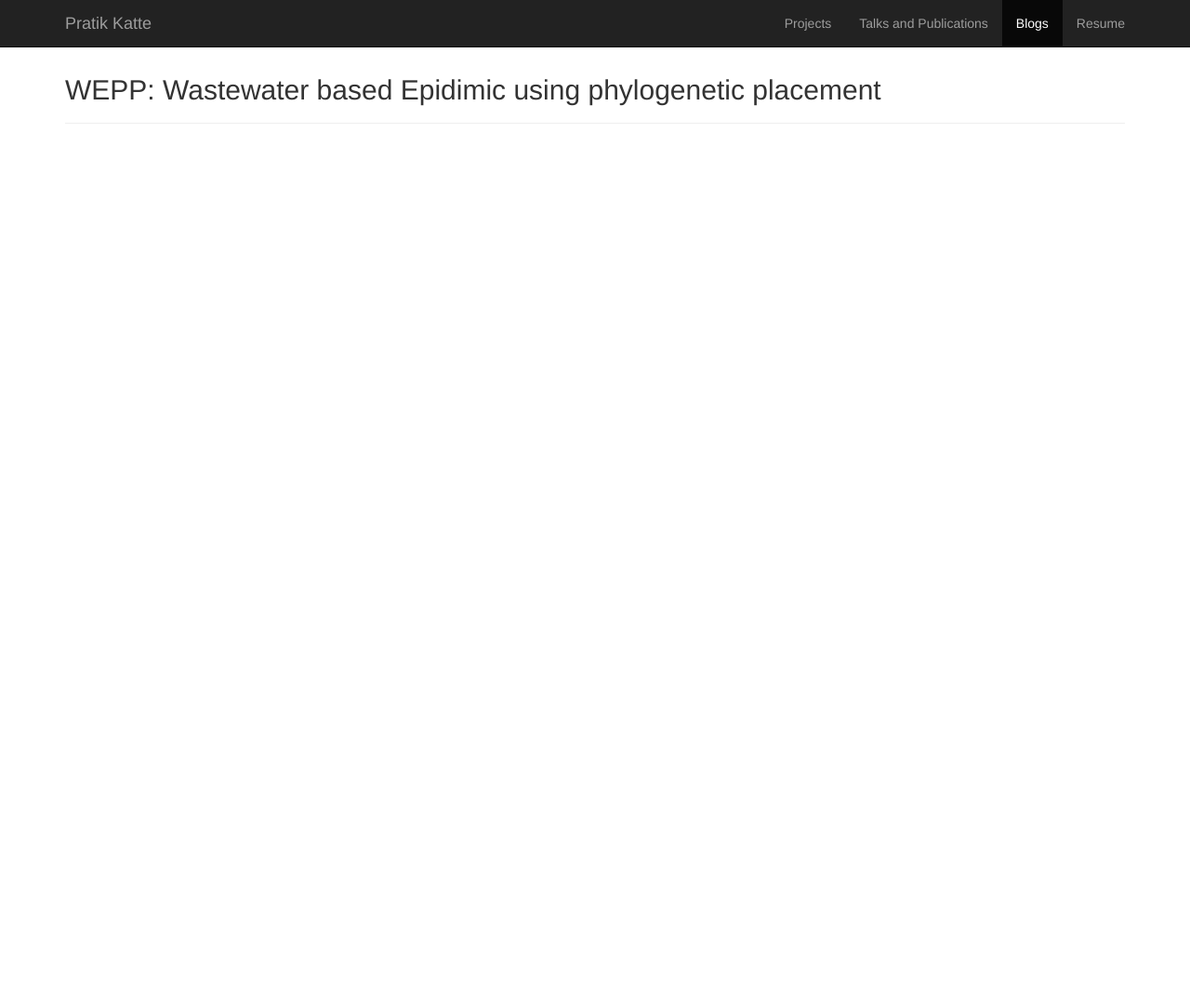
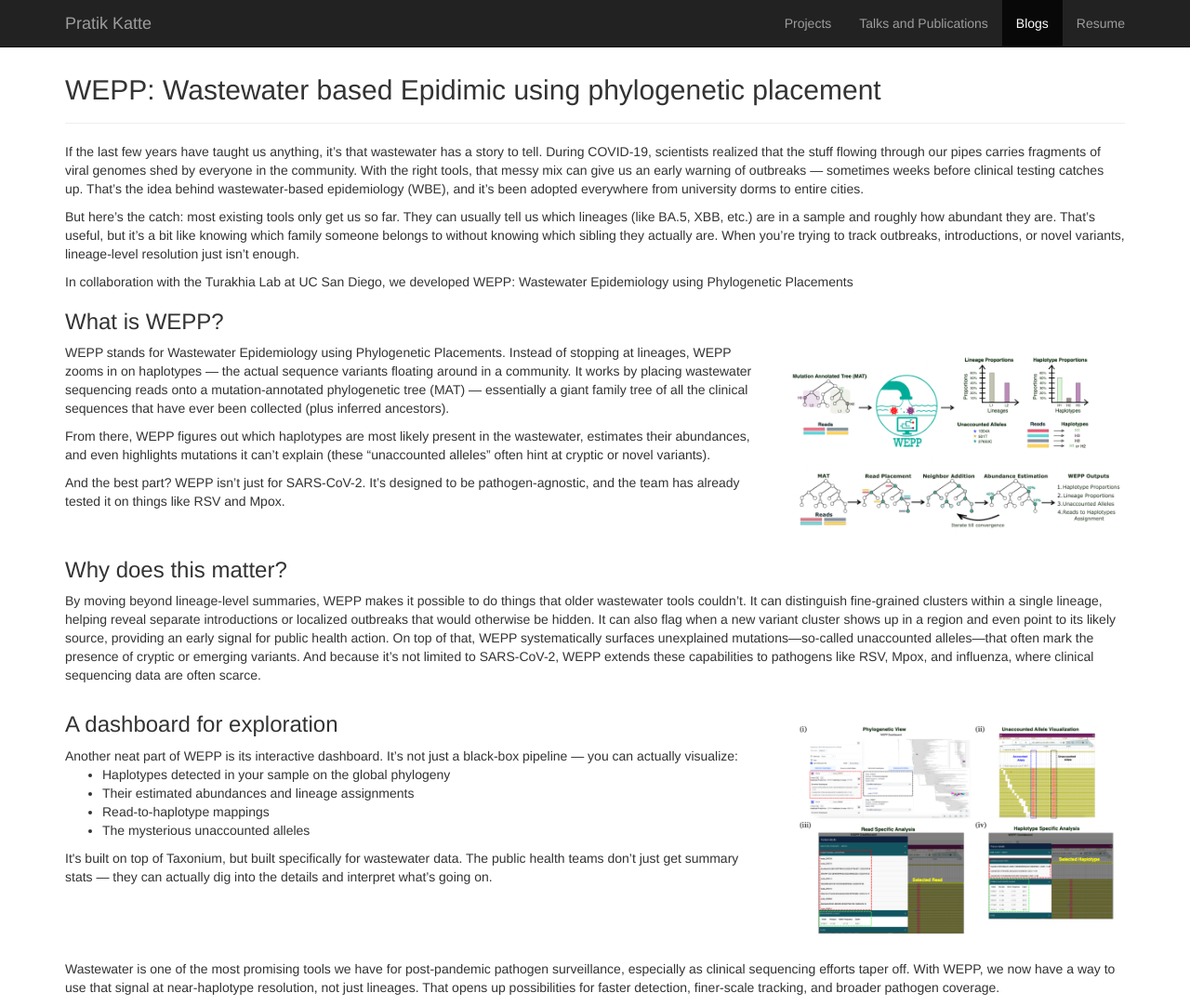
Before and after one commit to pratikkatte/pratikkatte.github.io, a Jekyll site: the page blogs/wepp.html, which Jekyll copies as it is, in a window 1280 px wide and 1082 px high. Shown: the whole window at 93% size. Built offline with Jekyll 4.4.1, drawn with Linux system fonts in a browser that asks for light colours; nearby versions of some CDN libraries; library files that are not in the unit come from our copies.

Commit message:
new blog draft

```diff
--- a/blogs/wepp.html
+++ b/blogs/wepp.html
@@ -38,6 +38,65 @@
       <div class="page-header">
         <h1 class="h2">WEPP: Wastewater based Epidimic using phylogenetic placement</h1>
       </div>
+      <p>
+        If the last few years have taught us anything, it’s that wastewater has a story to tell. During COVID-19, scientists realized that the stuff flowing through our pipes carries fragments of viral genomes shed by everyone in the community. With the right tools, that messy mix can give us an early warning of outbreaks — sometimes weeks before clinical testing catches up. That’s the idea behind wastewater-based epidemiology (WBE), and it’s been adopted everywhere from university dorms to entire cities.
+      </p>
+      <p>
+        But here’s the catch: most existing tools only get us so far. They can usually tell us which lineages (like BA.5, XBB, etc.) are in a sample and roughly how abundant they are. That’s useful, but it’s a bit like knowing which family someone belongs to without knowing which sibling they actually are. When you’re trying to track outbreaks, introductions, or novel variants, lineage-level resolution just isn’t enough.
+      </p>
+      <p>
+        In collaboration with the Turakhia Lab at UC San Diego, we developed WEPP: Wastewater Epidemiology using Phylogenetic Placements
+      </p>
+
+      <div>
+        <h3>What is WEPP?</h2>
+        <div class="row">
+          <div class="col-md-8">
+            <p>
+              WEPP stands for Wastewater Epidemiology using Phylogenetic Placements. Instead of stopping at lineages, WEPP zooms in on haplotypes — the actual sequence variants floating around in a community. It works by placing wastewater sequencing reads onto a mutation-annotated phylogenetic tree (MAT) — essentially a giant family tree of all the clinical sequences that have ever been collected (plus inferred ancestors).
+            </p>
+            <p>
+              From there, WEPP figures out which haplotypes are most likely present in the wastewater, estimates their abundances, and even highlights mutations it can’t explain (these “unaccounted alleles” often hint at cryptic or novel variants).
+            </p>
+            <p>
+              And the best part? WEPP isn’t just for SARS-CoV-2. It’s designed to be pathogen-agnostic, and the team has already tested it on things like RSV and Mpox.
+            </p>
+          </div>
+          <div class="col-md-4" style="text-align:right;">
+            <img src="/images/wepp-workflow.png" alt="WEPP phylogenetic placement diagram" class="img-responsive" style="max-width:100%; height:auto; margin-top:10px;">
+          </div>
+        </div>
+      </div>
+      <div>
+        <h3>Why does this matter?</h3>
+        <p>
+          By moving beyond lineage-level summaries, WEPP makes it possible to do things that older wastewater tools couldn’t. It can distinguish fine-grained clusters within a single lineage, helping reveal separate introductions or localized outbreaks that would otherwise be hidden. It can also flag when a new variant cluster shows up in a region and even point to its likely source, providing an early signal for public health action. On top of that, WEPP systematically surfaces unexplained mutations—so-called unaccounted alleles—that often mark the presence of cryptic or emerging variants. And because it’s not limited to SARS-CoV-2, WEPP extends these capabilities to pathogens like RSV, Mpox, and influenza, where clinical sequencing data are often scarce.
+        </p>
+      </div>
+      <div class="row">
+        <div class="col-md-8">
+          <h3>A dashboard for exploration</h3>
+          Another neat part of WEPP is its interactive dashboard. It’s not just a black-box pipeline — you can actually visualize:
+          <ul>
+            <li>Haplotypes detected in your sample on the global phylogeny</li>
+            <li>Their estimated abundances and lineage assignments</li>
+            <li>Read-to-haplotype mappings</li>
+            <li>The mysterious unaccounted alleles</li>
+          </ul>
+          <p>
+            It's built on top of Taxonium, but built specifically for wastewater data. The public health teams don’t just get summary stats — they can actually dig into the details and interpret what’s going on.
+          </p>
+        </div>
+        <div class="col-md-4" style="text-align:right;">
+          <img src="/images/wepp-dashboard.png" alt="WEPP dashboard screenshot" class="img-responsive" style="max-width:100%; height:auto; margin-top:10px;">
+        </div>
+      </div>
+      <div>
+        <br/>
+        <p>
+        Wastewater is one of the most promising tools we have for post-pandemic pathogen surveillance, especially as clinical sequencing efforts taper off. With WEPP, we now have a way to use that signal at near-haplotype resolution, not just lineages. That opens up possibilities for faster detection, finer-scale tracking, and broader pathogen coverage.
+      </p>
+      </div>
     </div>
 
     <!-- JS -->
```
Also changed, not shown: images/wepp-dashboard.png (added), images/wepp-workflow.png (added).
